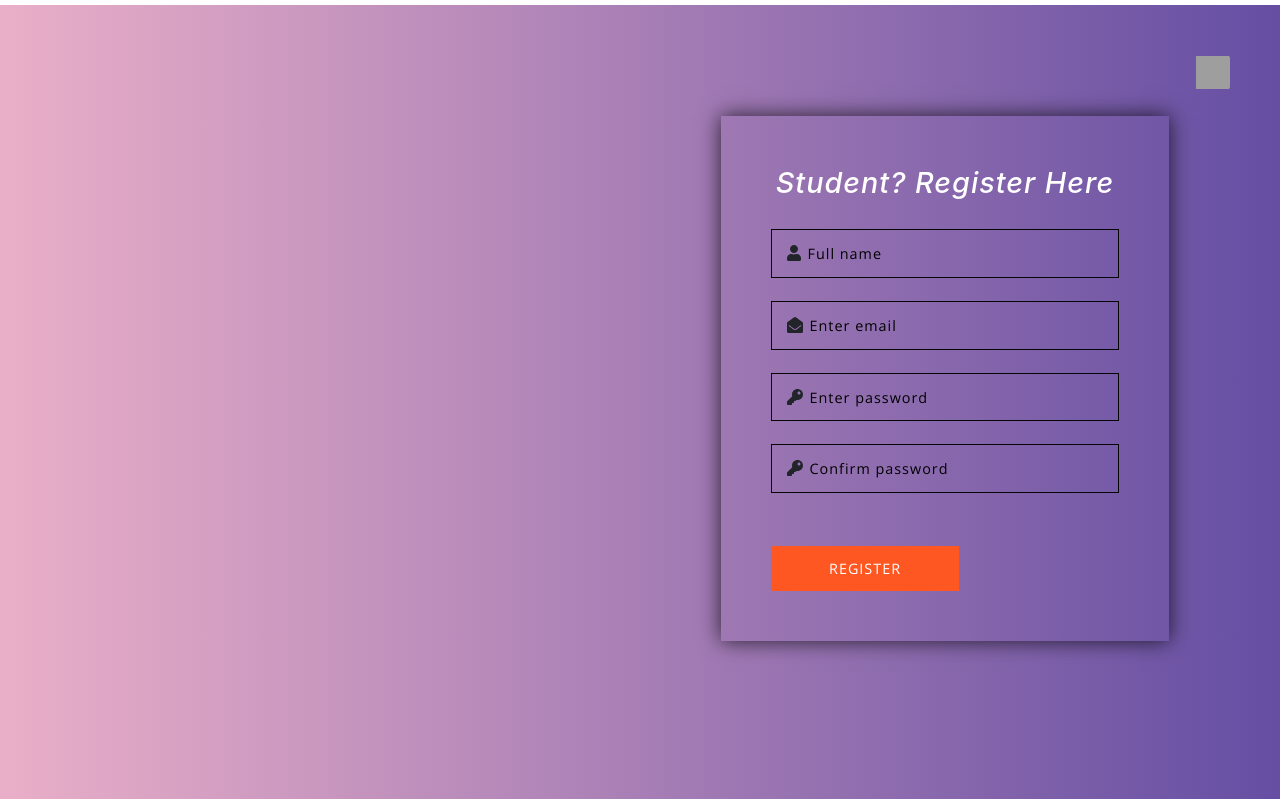
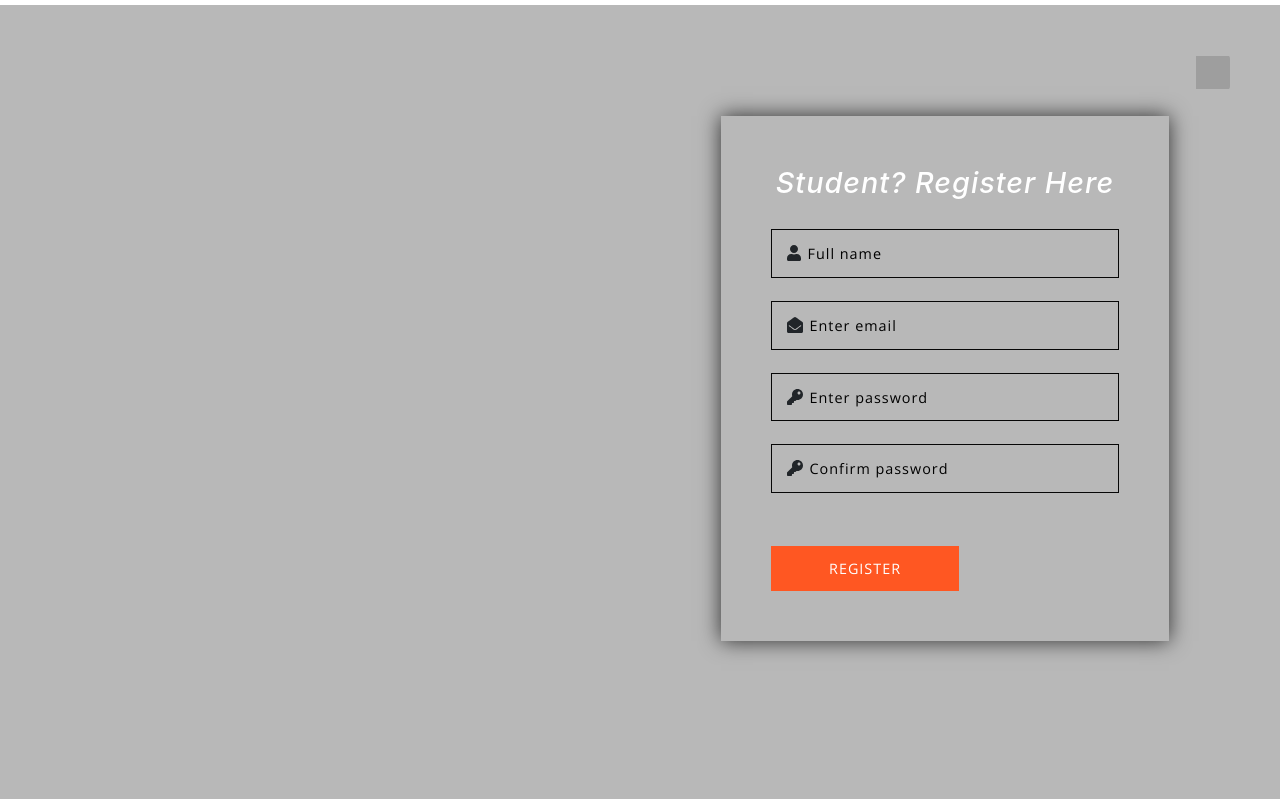
Before and after one commit to Ruckaiya/bm, a plain HTML site: page index.html in a window 1280 px wide. Shown: the part 128-927 px from the top of the page. Drawn offline with nearby package versions, Linux system fonts and the light colour scheme; grey boxes are pictures that could not be loaded.

Commit message:
Update style.css

```diff
--- a/css/style.css
+++ b/css/style.css
@@ -1,5 +1,3 @@
-
-/* reset */
 html,
 body,
 div,
@@ -204,8 +202,7 @@ body {
 
 .video-w3l {
     padding: 0;
-    background: -webkit-linear-gradient(to right, #eaafc8, #654ea3);
-    background: linear-gradient(to right, #eaafc8, #654ea3);
+    background: rgba(0, 0, 0, 0.28);
     min-height: 1200px;
     display: grid;
 }
```
